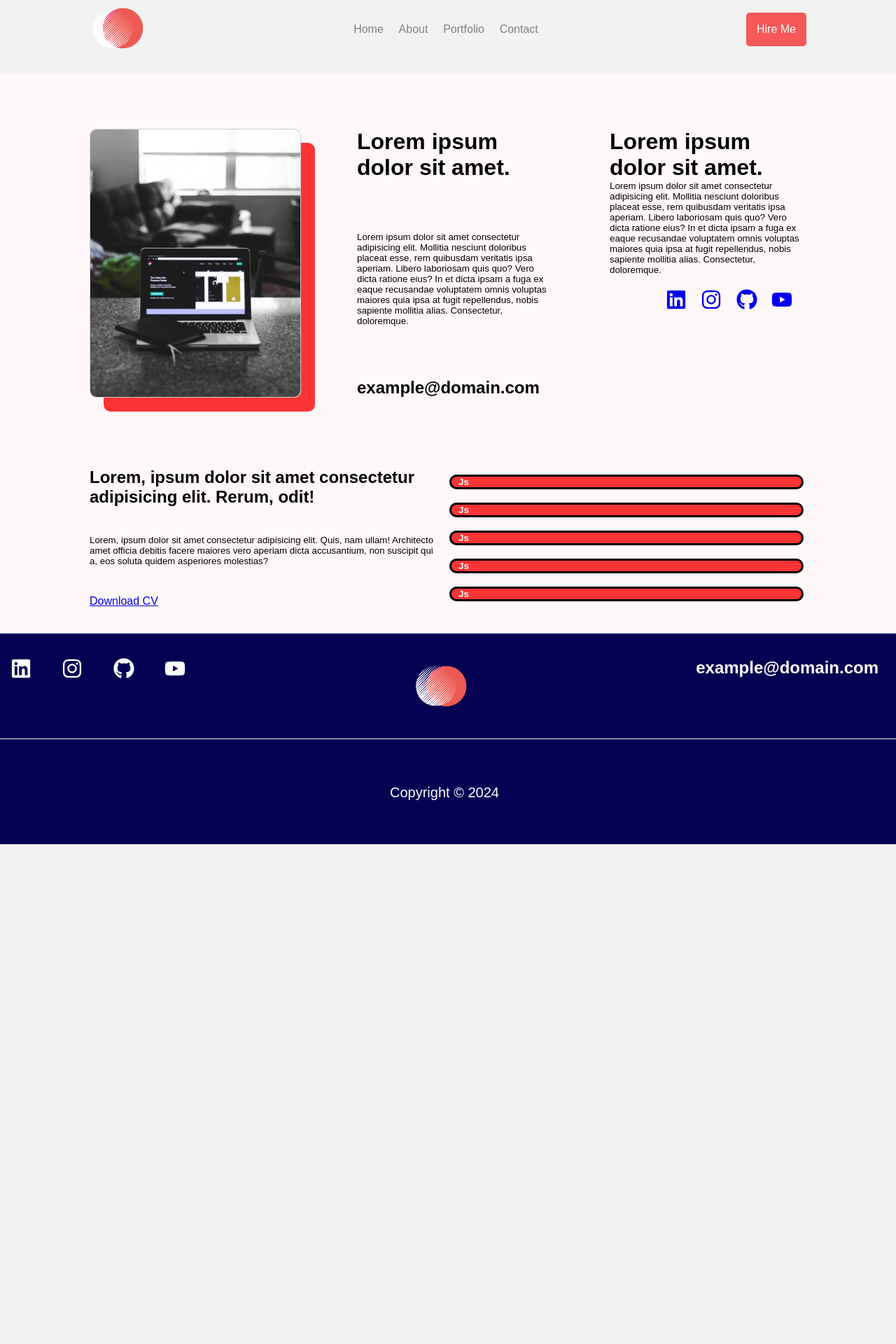
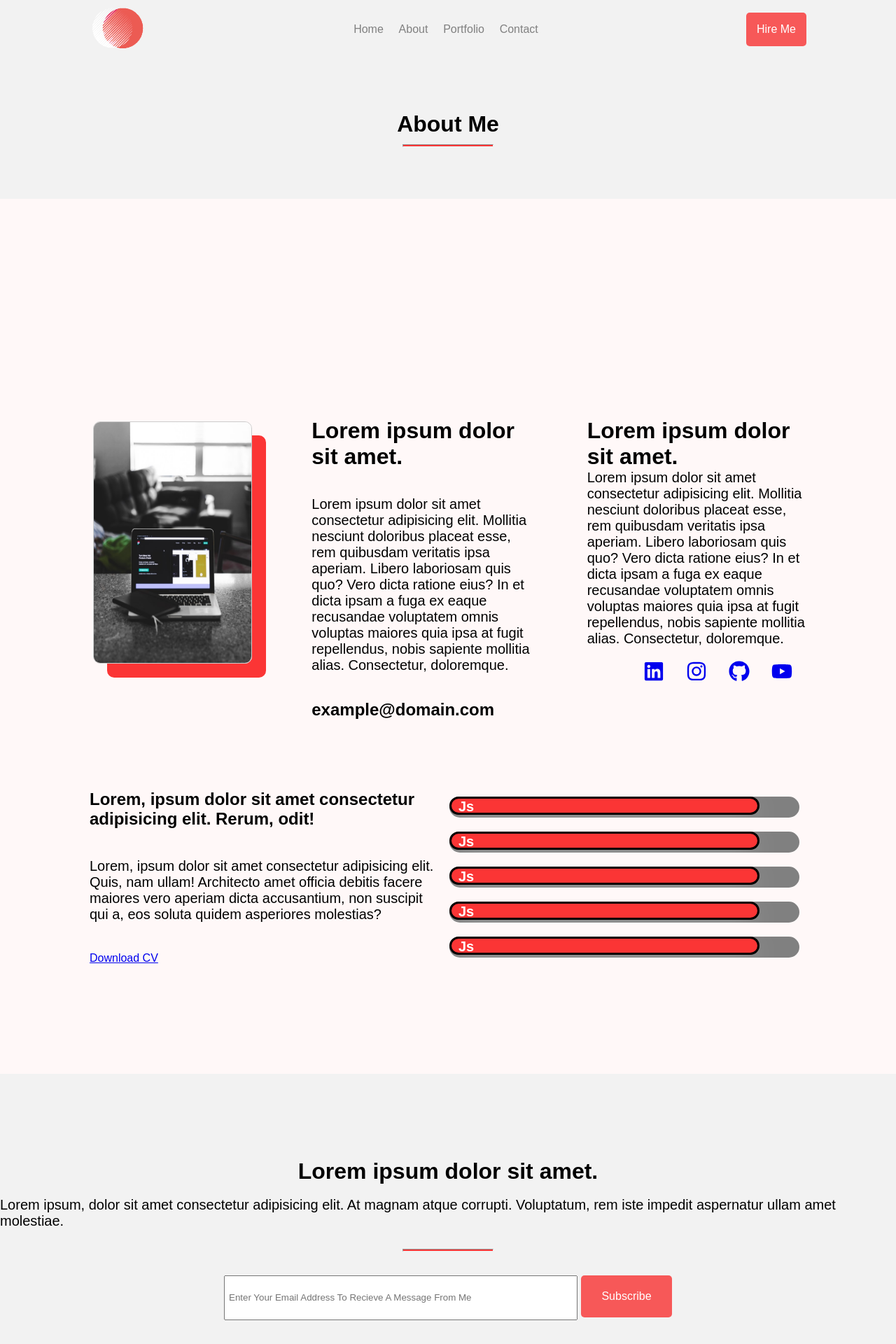
Before and after one commit to Noxtimo/personal-website, a React (Create React App) app: page /About in a window 1280 px wide. Shown: the top 1920 px of the page at 70% size. Before the commit the page ends 1206 px from the top, so only its background shows below. Built offline with nearby package versions, Linux system fonts and the light colour scheme.

Commit message:
added some changes to the width and height of containers

```diff
--- a/src/App.js
+++ b/src/App.js
@@ -7,7 +7,7 @@ import Contact from "./pages/Contact";
 import Portfolio from "./pages/Portfolio";
 import NoPage from "./pages/NoPage";
 import Footer from "./components/Footer.jsx";
-
+import Subscribe from "./components/Subscribe";
 // Import the functions you need from the SDKs you need
 import { initializeApp } from "firebase/app";
 import { getAnalytics } from "firebase/analytics";
@@ -42,6 +42,7 @@ const App = () => {
           <Route path="*" element={<NoPage />} />
         </Route>
       </Routes>
+      <Subscribe />
       <Footer />
     </BrowserRouter>
   );
--- /dev/null
+++ b/src/components/Subscribe.jsx
@@ -0,0 +1,38 @@
+import { Outlet, Link } from "react-router-dom";
+import { FaLinkedin } from "react-icons/fa";
+import { FaInstagram } from "react-icons/fa";
+import { FaGithub } from "react-icons/fa";
+import { FaYoutube } from "react-icons/fa";
+import myImage from "../images/myImage.jpeg";
+import macbook from "../images/macbook.jpeg";
+import ux from "../images/ux.png";
+import digital from "../images/digital.png";
+import web from "../images/web.png";
+
+const Subscribe = () => {
+  return (
+    <>
+      <div className="sub-container">
+        <div className="sub-top">
+          <h1>Lorem ipsum dolor sit amet.</h1>
+          <h5>
+            Lorem ipsum, dolor sit amet consectetur adipisicing elit. At magnam
+            atque corrupti. Voluptatum, rem iste impedit aspernatur ullam amet
+            molestiae.
+          </h5>
+          <hr className="sub-hr"></hr>
+        </div>
+
+        <div className="sub-bottom">
+          <input
+            className="sub-input"
+            placeholder="Enter Your Email Address To Recieve A Message From Me"
+          ></input>
+          <Link className="sub-btn">Subscribe</Link>
+        </div>
+      </div>
+    </>
+  );
+};
+
+export default Subscribe;
--- a/src/index.css
+++ b/src/index.css
@@ -9,7 +9,10 @@ body{
 }
 h5{
   font-weight: lighter;
+  font-size: clamp(1.125rem, 2vw, 1.25rem);
 }
+
+
 
 .navigation-bar{
   width: 100%;
@@ -67,7 +70,14 @@ h5{
   justify-content: center;
   margin-top: 20px;
 }
-
+.service-container{
+  width: 100%;
+  height: 80vh;
+  display: flex;
+  align-items: center;
+  justify-content: center;
+  margin-top: 20px;
+}
 .content{
   max-width: 1250px;
   width: 80%;
@@ -75,6 +85,7 @@ h5{
   max-height: 625px;
   display: flex;
   justify-content: space-between;
+
 }
 
 
@@ -134,7 +145,7 @@ h5{
 }
 
 .start-speach{
-  font-size: 50px;
+  font-size: clamp(1.5rem, 4vw, 2rem);
 }
 
 .text-beneath{
@@ -150,23 +161,37 @@ h5{
 .content-second{
   width: 80%;
   height: 80vh;
+  max-width: 1250px;
   display: flex;
-  max-width: 1250px;
-
+  max-height: 625px;
   align-items: center;
   flex-direction: column;
+  justify-content: space-around;
 }
 
 .about-me-bottom{
   display: flex;
-  justify-content: space-between;
+  flex-wrap: wrap;
+  justify-content: space-around;
+  height: 100%;
+}
+.about-me-container{
+  width: 100%;
+  height: 1250px;
+  max-height: 1250px;
+  display: flex;
+  align-items: center;
+  justify-content: center;
 }
 
 .about-me-img{
-  width: 300px;
+  width: 22%;
+  height: 80%;
   border: 1px solid #ccc; /* Optional: You can have a border if needed */
   box-shadow: 20px 20px rgb(251, 53, 53); /* Adjust values as needed */
   border-radius: 10px;
+  margin: 5px;
+
 }
 
 .about-me{
@@ -178,9 +203,7 @@ h5{
   justify-content: space-between;
 }
 
-.about-me h1{
-  font-size: 50px;
-}
+
 
 
 .about-me-bottom-left{
@@ -214,11 +237,12 @@ hr{
   display: flex;
   flex-direction: column;
   align-items: center;
-  justify-content: space-between;
+  justify-content: space-evenly;
   background-color: white;
-  height: 400px;
   border-radius: 10px;
   padding: 20px;
+  height: 400px;
+  max-height: 80%;
 }
 
 .service-bottom{
@@ -249,27 +273,31 @@ hr{
 }
 
 .about-bottom-second{
+  display: flex;
   margin-top: 100px;
-  display: flex;
+
 }
+
+
 
 .progress {
   background: rgba(255,255,255,0.1);
   border-radius: 100px;
   flex-direction: column;
   position: relative;
-  height: 20px;
+  height: 30px;
   width: 500px;
   background-color: grey;
   margin: 10px;
 }
 
 .progress-value {
-  animation: load 3s normal forwards;
+  animation: load normal forwards;
+  animation-duration: 10s;
   box-shadow: 0 10px 40px -10px #fff;
   border-radius: 100px;
   background: rgb(251, 53, 53);
-  height: 15px;
+  height: 20px;
   width: 100%;
   border: 3px solid black;
   display: flex;
@@ -277,9 +305,10 @@ hr{
 }
 
 @keyframes load {
-  0% { width: 0; }
-  100% { width: 100%; }
+  from { width: 0; }
+  to { width: 100%; }
 }
+
 
 
 .text-within{
@@ -414,6 +443,9 @@ small{
   height: 120vh;
   display: flex;
   justify-content: center;
+  margin-bottom: 30px;
+  background-color: rgb(255, 248, 248);
+
 }
 
 #message{
@@ -474,3 +506,68 @@ small{
 .social-link-contact:hover{
     color: rgb(251, 53, 53);;
 }
+
+
+.title{
+  width: 100%;
+  height: 200px;
+  display: flex;
+  flex-direction: column;
+  align-items: center;
+  justify-content: center;
+}
+
+.title hr{
+  background-color: rgb(251, 53, 53);
+  width: 10%;
+  height: 2px;
+  margin-top: 10px;
+}
+
+.sub-container{
+  height: 300px;
+  width: 100%;
+  display: flex;
+  flex-direction: column;
+  align-items: center;
+  justify-content: space-around;
+  margin-top: 100px;
+}
+
+.sub-hr{
+  width: 10%;
+}
+
+.sub-top{
+  display: flex;
+  flex-direction: column;
+  align-items: center;
+  justify-content: space-around;
+  height: 50%;
+}
+
+.sub-input{
+  flex-grow: 1;
+  height: 50%;
+  padding: 5px;
+}
+
+.sub-bottom{
+  width: 50%;
+  height: 100px;
+  display: flex;
+}
+
+.sub-btn{
+  background-color: rgb(247, 88, 88);
+  padding: 15px;
+  text-decoration: none;
+  border-radius: 5px;
+  color: white;
+  width: 100px;
+  height: 30%;
+  margin-left: 5px;
+  display: flex;
+  align-items: center;
+  justify-content: center;
+}
--- a/src/pages/About.jsx
+++ b/src/pages/About.jsx
@@ -8,10 +8,16 @@ import macbook from "../images/macbook.jpeg";
 import ux from "../images/ux.png";
 import digital from "../images/digital.png";
 import web from "../images/web.png";
+import about from "../images/about.jpeg";
+import { useRef, useEffect } from "react";
 const About = () => {
   return (
     <>
-      <div className="container color-container">
+      <div className="title">
+        <h1>About Me</h1>
+        <hr></hr>
+      </div>
+      <div className="about-me-container color-container">
         <div className="content-second">
           <div className="about-bottom">
             <img src={macbook} className="about-me-img" />
--- a/src/pages/Contact.jsx
+++ b/src/pages/Contact.jsx
@@ -10,6 +10,10 @@ import { FaYoutube } from "react-icons/fa";
 const Contact = () => {
   return (
     <>
+      <div className="title">
+        <h1>Contact</h1>
+        <hr></hr>
+      </div>
       <div className="container-contact">
         <div className="content-contact">
           <div className="contact-top">
--- a/src/pages/Home.jsx
+++ b/src/pages/Home.jsx
@@ -58,7 +58,11 @@ const Home = () => {
           </div>
           <div className="about-me-bottom">
             <div className="about-me-bottom-left">
-              <h1>Lorem ipsum dolor sit amet.</h1>
+              <div>
+                <h1>Lorem ipsum dolor sit amet.</h1>
+                <hr></hr>
+              </div>
+
               <h5>
                 Lorem ipsum dolor sit amet consectetur adipisicing elit.
                 Mollitia nesciunt doloribus placeat esse, rem quibusdam
@@ -83,7 +87,7 @@ const Home = () => {
           </div>
         </div>
       </div>
-      <div className="container">
+      <div className="service-container">
         <div className="content-second">
           {" "}
           <div className="about-me">
@@ -101,10 +105,6 @@ const Home = () => {
               <h5>
                 Lorem ipsum, dolor sit amet consectetur adipisicing elit. Labore
                 quod debitis quas enim sed, vitae soluta consectetur consequatur
-                et, ad in, illo numquam nostrum pariatur dolores aspernatur!
-                Nostrum dolorum rerum quia qui, suscipit architecto maxime, illo
-                minus molestias pariatur fuga fugiat. Facilis dolorem aliquid
-                natus earum eos quia cupiditate praesentium.
               </h5>
               <Link className="learn-more" to="#">
                 Learn More
@@ -116,10 +116,6 @@ const Home = () => {
               <h5>
                 Lorem ipsum, dolor sit amet consectetur adipisicing elit. Labore
                 quod debitis quas enim sed, vitae soluta consectetur consequatur
-                et, ad in, illo numquam nostrum pariatur dolores aspernatur!
-                Nostrum dolorum rerum quia qui, suscipit architecto maxime, illo
-                minus molestias pariatur fuga fugiat. Facilis dolorem aliquid
-                natus earum eos quia cupiditate praesentium.
               </h5>
               <Link className="learn-more" to="#">
                 Learn More
@@ -131,10 +127,6 @@ const Home = () => {
               <h5>
                 Lorem ipsum, dolor sit amet consectetur adipisicing elit. Labore
                 quod debitis quas enim sed, vitae soluta consectetur consequatur
-                et, ad in, illo numquam nostrum pariatur dolores aspernatur!
-                Nostrum dolorum rerum quia qui, suscipit architecto maxime, illo
-                minus molestias pariatur fuga fugiat. Facilis dolorem aliquid
-                natus earum eos quia cupiditate praesentium.
               </h5>
               <Link className="learn-more" to="#">
                 Learn More
--- a/src/pages/Portfolio.jsx
+++ b/src/pages/Portfolio.jsx
@@ -1,5 +1,12 @@
 const Portfolio = () => {
-    return <h1>Portfolio</h1>;
-  };
+  return (
+    <>
+      <div className="title">
+        <h1>Portfolio</h1>
+        <hr></hr>
+      </div>
+    </>
+  );
+};
 
-  export default Portfolio;
+export default Portfolio;
```
Also changed, not shown: src/images/about.jpeg (added), src/images/portfolio-1.png (added).
